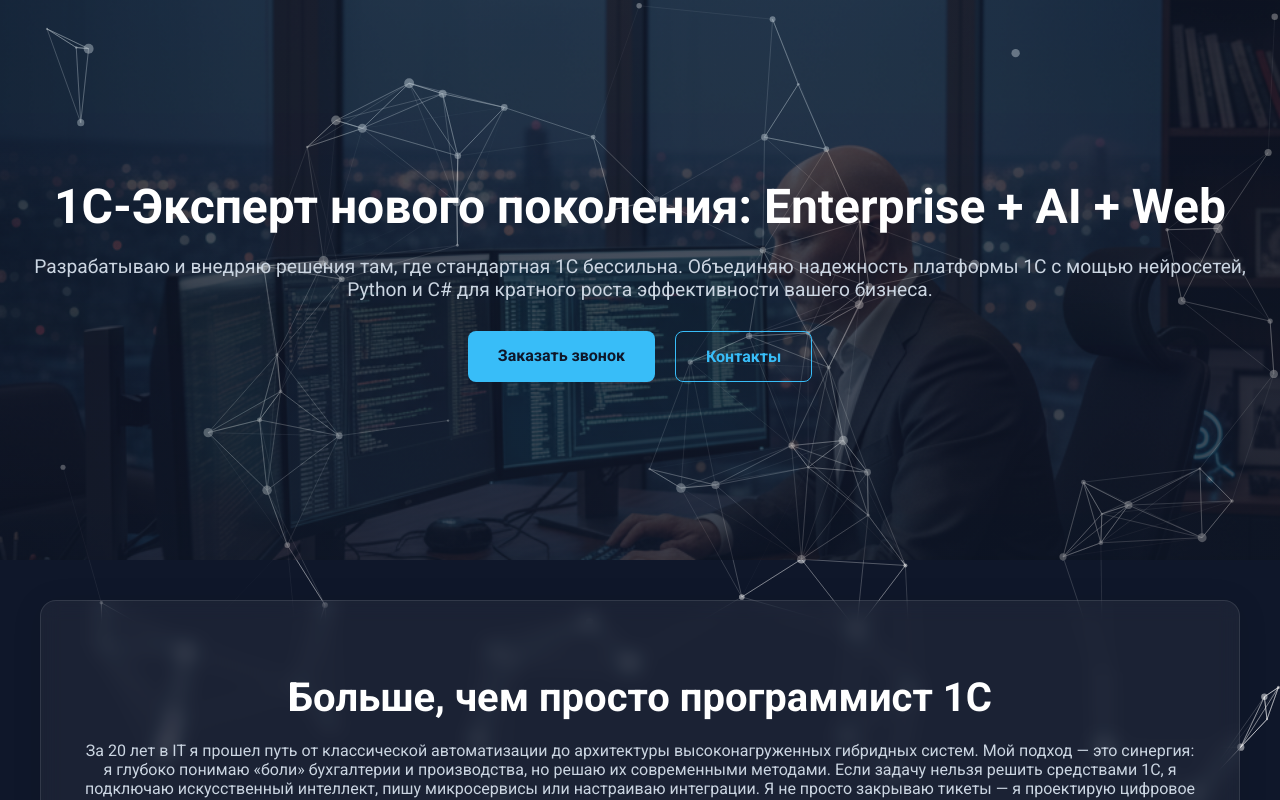
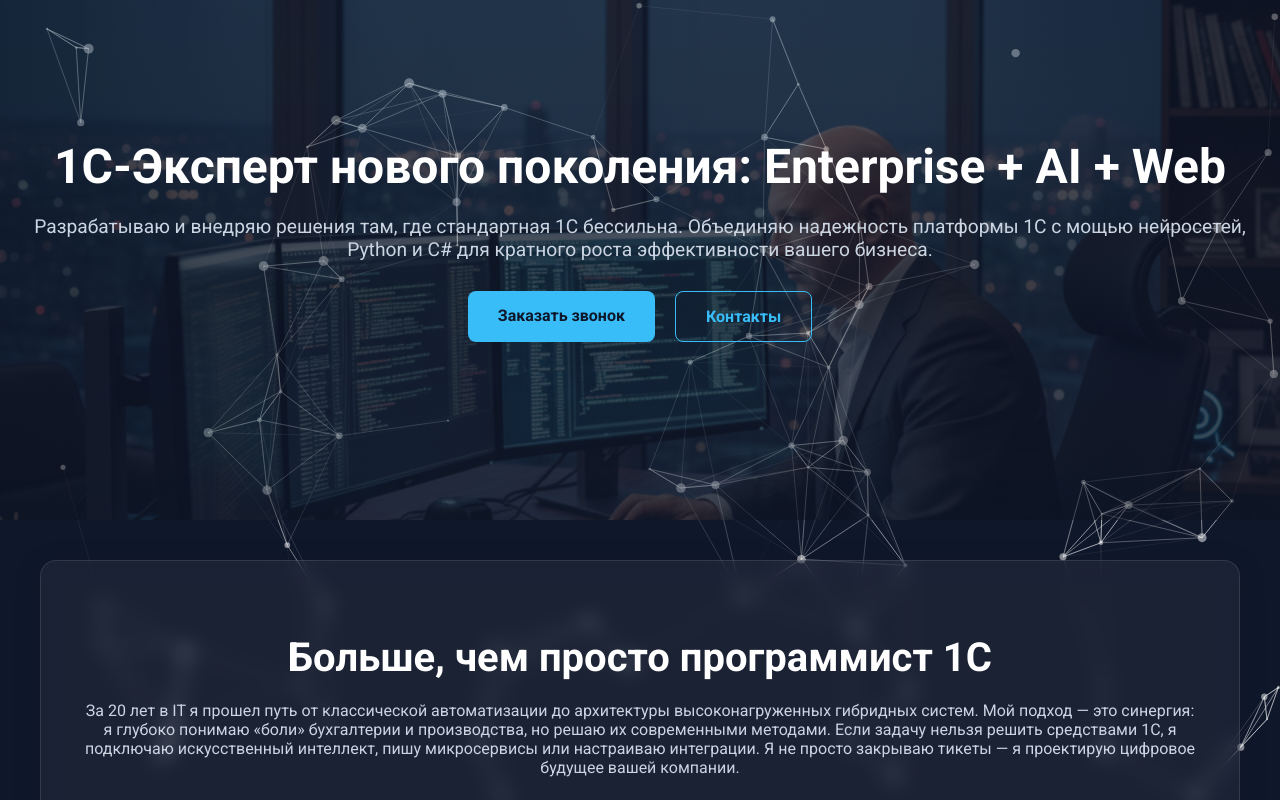
Before and after one commit to prepod2003/1c-expert-landing, a React (Create React App) app: page / in a window 1280 px wide. Shown: the top 800 px of the page. Built offline with nearby package versions, Linux system fonts and the light colour scheme.

Commit message:
feat: Move hero content higher by reducing top padding to 20px

```diff
--- a/src/components/Hero.css
+++ b/src/components/Hero.css
@@ -14,7 +14,7 @@
 .hero {
   position: relative;
   color: white;
-  padding: 60px 20px 100px 20px;
+  padding: 20px 20px 100px 20px;
   text-align: center;
   min-height: 400px;
   display: flex;
```
